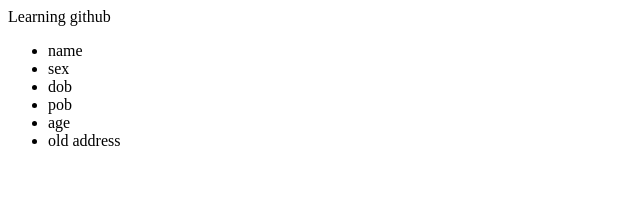
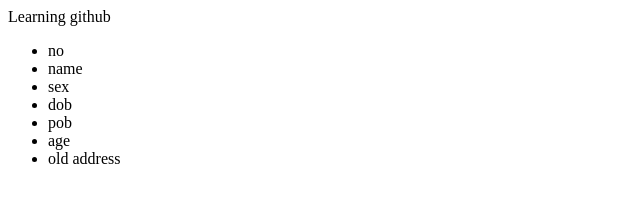
Before and after one commit to chheng-samnang/github_tutorial, a plain HTML site: page index.html in a window 1280 px wide. Shown: the whole page, without its empty margins (0-640 px from the left). Drawn offline with Linux system fonts and the light colour scheme.

Commit message:
added new item

```diff
--- a/index.html
+++ b/index.html
@@ -4,6 +4,7 @@
   </head>
   <body>
     <ul>
+      <li>no</li>
       <li>name</li>
       <li>sex</li>
       <li>dob</li>
```
